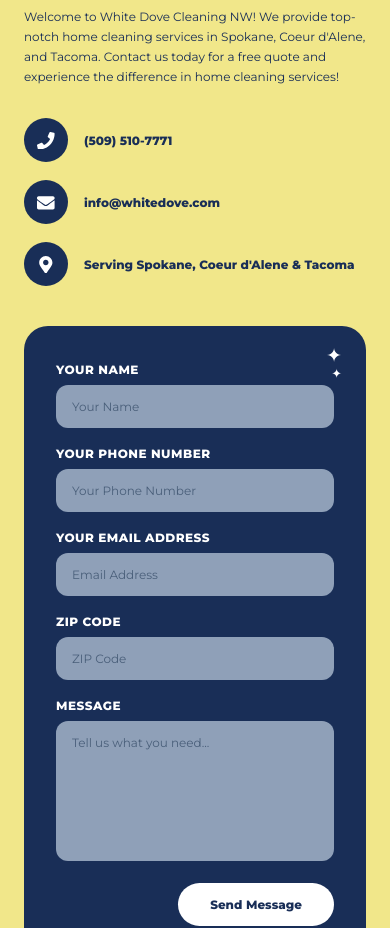
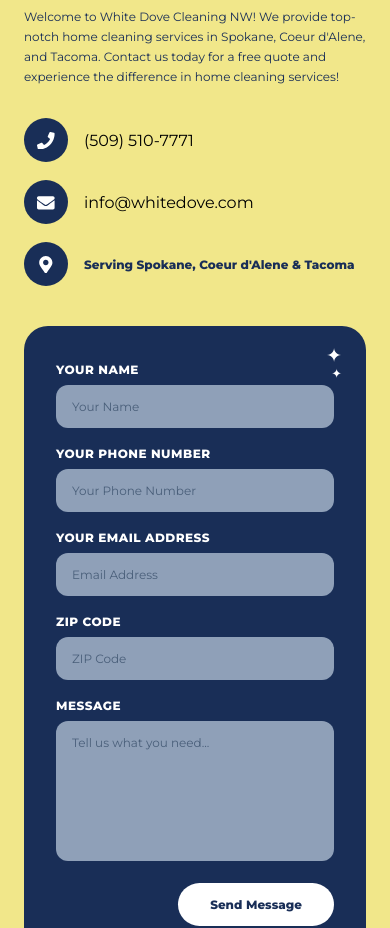
Before and after one commit to JordanMoureau/white-dove-cleaning, a Next.js app: page / in a window 390 px wide. Shown: the part 4180-5108 px from the top of the page. Built offline with nearby package versions, Linux system fonts and the light colour scheme.

Commit message:
phone and email linking

```diff
--- a/src/app/components/ContactForm.js
+++ b/src/app/components/ContactForm.js
@@ -80,7 +80,7 @@
                 <FaPhone />
               </div>
 
-              <span>(509) 510-7771</span>
+              <a href="tel:+15095107771">(509) 510-7771</a>
             </div>
 
             <div className="contact-item">
@@ -88,7 +88,7 @@
                 <FaEnvelope />
               </div>
 
-              <span>info@whitedove.com</span>
+              <a href="mailto:info@whitedove.com">info@whitedove.com</a>
             </div>
 
             <div className="contact-item">
```
